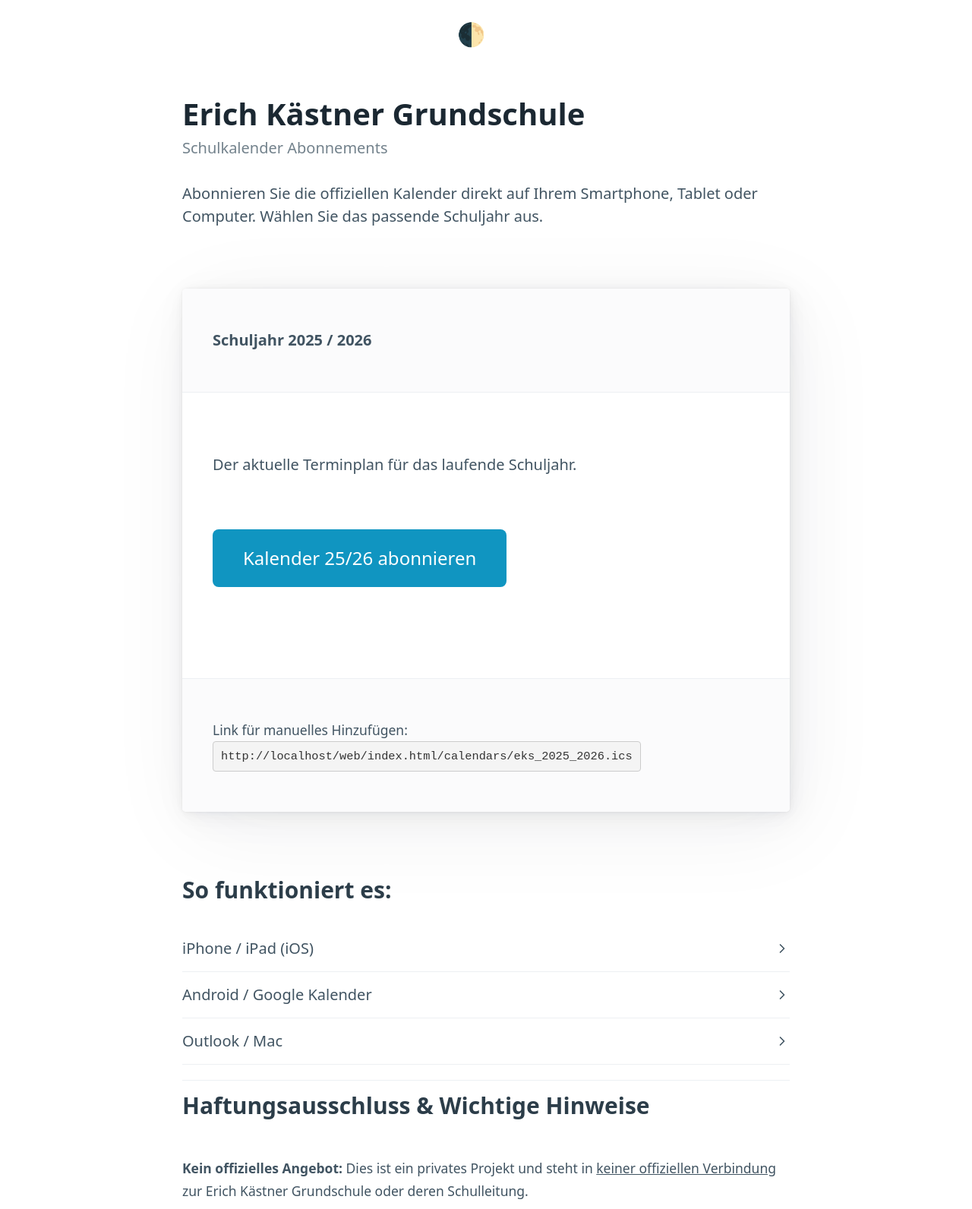
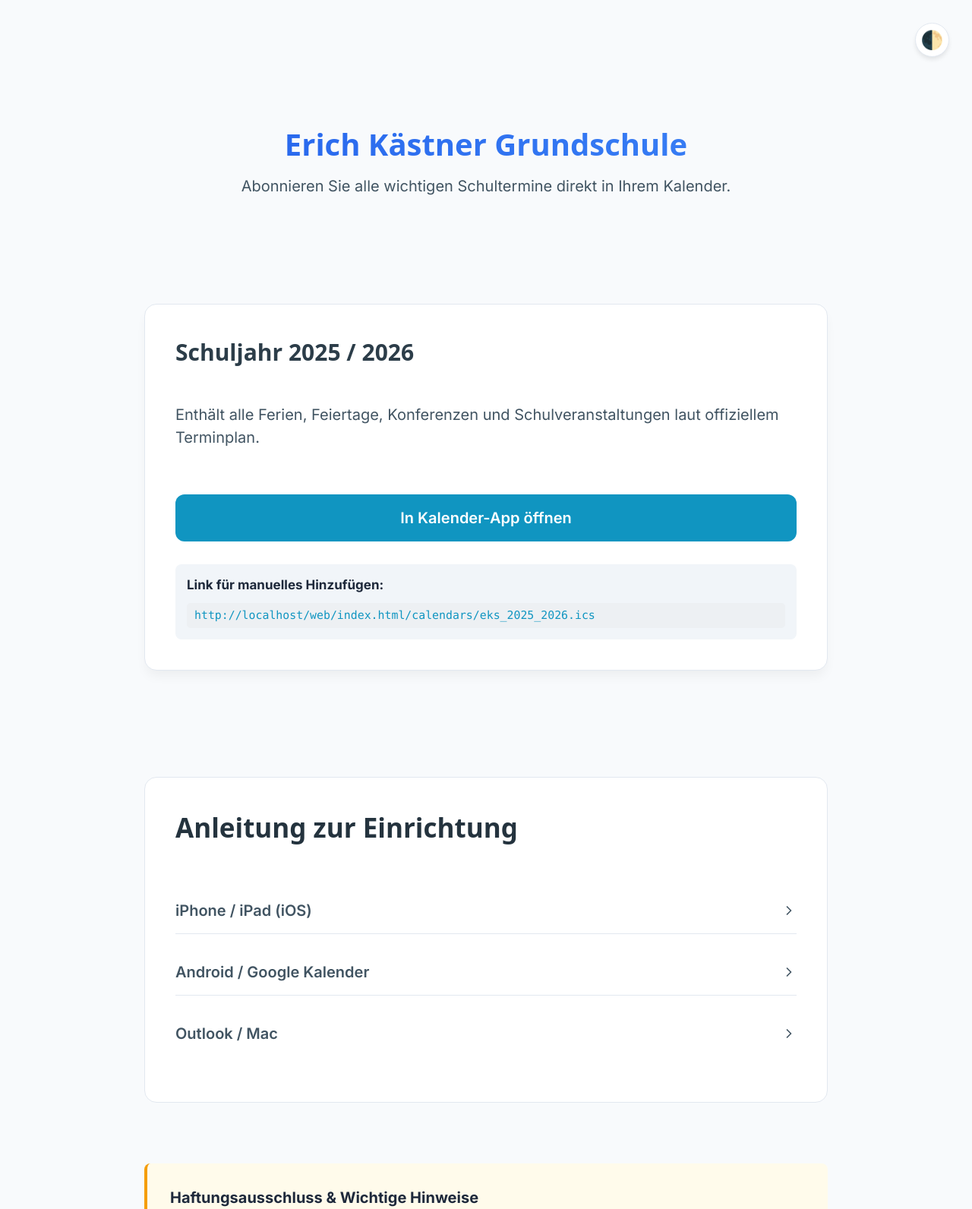
Before and after one commit to rdzotz/EKS_Kalender, a plain HTML site: page web/index.html in a window 1280 px wide. Shown: the top 1592 px of the page at 76% size. Drawn offline with nearby package versions, Linux system fonts and the light colour scheme.

Commit message:
Enhance index.html with improved styling and layout for better user experience. Updated CSS variables for light and dark themes, added a calendar grid layout, and refined the subscription button functionality. Included a new instructions section for setting up calendar subscriptions and updated the disclaimer for clarity.

```diff
--- a/web/index.html
+++ b/web/index.html
@@ -8,133 +8,270 @@
     <meta http-equiv="Expires" content="0">
     <title>Schulkalender Abonnement - Erich Kästner Grundschule</title>
     <link rel="stylesheet" href="https://cdn.jsdelivr.net/npm/@picocss/pico@1/css/pico.min.css">
+    <link rel="preconnect" href="https://fonts.googleapis.com">
+    <link rel="preconnect" href="https://fonts.gstatic.com" crossorigin>
+    <link href="https://fonts.googleapis.com/css2?family=Inter:wght@400;600;700;800&display=swap" rel="stylesheet">
     <style>
         :root {
-            --primary: #0056b3;
+            --primary: #2563eb;
+            --primary-hover: #1d4ed8;
+            --bg-light: #f8fafc;
+            --card-bg-light: #ffffff;
+            --text-light: #1e293b;
+            --border-light: #e2e8f0;
         }
         [data-theme="dark"] {
-            --primary: #3d8bff;
+            --primary: #3b82f6;
+            --primary-hover: #60a5fa;
+            --bg-dark: #0f172a;
+            --card-bg-dark: #1e293b;
+            --text-dark: #f1f5f9;
+            --border-dark: #334155;
         }
         body {
-            padding-top: 2rem;
+            background-color: var(--bg-light);
+            color: var(--text-light);
+            padding-top: 4rem;
+            padding-bottom: 4rem;
             transition: background-color 0.3s ease, color 0.3s ease;
+            font-family: 'Inter', -apple-system, BlinkMacSystemFont, "Segoe UI", Roboto, Helvetica, Arial, sans-serif;
+        }
+        [data-theme="dark"] body {
+            background-color: var(--bg-dark);
+            color: var(--text-dark);
         }
         .container {
-            max-width: 800px;
+            max-width: 900px;
+        }
+        header.main-header {
+            text-align: center;
+            margin-bottom: 3rem;
+        }
+        header.main-header h1 {
+            font-weight: 800;
+            margin-bottom: 0.5rem;
+            background: linear-gradient(to right, #2563eb, #3b82f6);
+            -webkit-background-clip: text;
+            -webkit-text-fill-color: transparent;
         }
         .theme-toggle {
-            position: absolute;
-            top: 1rem;
-            right: 1rem;
+            position: fixed;
+            top: 1.5rem;
+            right: 1.5rem;
             cursor: pointer;
-            border: none;
-            background: none;
+            border: 1px solid var(--border-light);
+            background: var(--card-bg-light);
+            border-radius: 50%;
+            width: 45px;
+            height: 45px;
+            display: flex;
+            align-items: center;
+            justify-content: center;
+            font-size: 1.2rem;
+            box-shadow: 0 4px 6px -1px rgb(0 0 0 / 0.1);
+            transition: all 0.2s;
+            z-index: 100;
+        }
+        [data-theme="dark"] .theme-toggle {
+            background: var(--card-bg-dark);
+            border-color: var(--border-dark);
+        }
+        .theme-toggle:hover {
+            transform: scale(1.1);
+        }
+        .calendar-grid {
+            display: grid;
+            grid-template-columns: repeat(auto-fit, minmax(350px, 1fr));
+            gap: 2rem;
+            margin-bottom: 3rem;
+        }
+        article.calendar-card {
+            background: var(--card-bg-light);
+            border: 1px solid var(--border-light);
+            border-radius: 16px;
+            padding: 2rem;
+            box-shadow: 0 10px 15px -3px rgb(0 0 0 / 0.05);
+            transition: transform 0.2s;
+            display: flex;
+            flex-direction: column;
+            justify-content: space-between;
+        }
+        [data-theme="dark"] article.calendar-card {
+            background: var(--card-bg-dark);
+            border-color: var(--border-dark);
+        }
+        article.calendar-card:hover {
+            transform: translateY(-4px);
+        }
+        article.calendar-card h3 {
+            margin-top: 0;
             font-size: 1.5rem;
-            padding: 0.5rem;
-            line-height: 1;
+            font-weight: 700;
         }
         .subscribe-btn {
             background-color: var(--primary);
-            color: white;
-            font-size: 1.2rem;
-            padding: 1rem 2rem;
-            border-radius: 8px;
+            color: white !important;
+            font-weight: 600;
+            text-align: center;
+            padding: 0.8rem 1.5rem;
+            border-radius: 12px;
             text-decoration: none;
-            display: inline-block;
-            margin: 2rem 0;
-            transition: background-color 0.3s ease;
+            display: block;
+            margin: 1.5rem 0;
+            transition: all 0.2s;
+            border: none;
         }
         .subscribe-btn:hover {
-            background-color: #004494;
+            background-color: var(--primary-hover);
+            transform: scale(1.02);
         }
-        [data-theme="dark"] .subscribe-btn:hover {
-            background-color: #2a6fcf;
+        .copy-link-wrapper {
+            background: #f1f5f9;
+            padding: 0.75rem;
+            border-radius: 8px;
+            font-size: 0.85rem;
+            position: relative;
         }
-        .instructions {
-            text-align: left;
-            margin-top: 2rem;
+        [data-theme="dark"] .copy-link-wrapper {
+            background: #0f172a;
         }
         .copy-link {
-            background: #f4f4f4;
-            color: #333;
-            padding: 0.5rem;
-            border: 1px solid #ccc;
-            border-radius: 4px;
-            font-family: monospace;
+            font-family: ui-monospace, SFMono-Regular, Menlo, Monaco, Consolas, monospace;
             word-break: break-all;
+            display: block;
+            margin-top: 0.5rem;
+            color: var(--primary);
         }
-        [data-theme="dark"] .copy-link {
-            background: #2b3137;
-            color: #e6edf3;
-            border-color: #444;
+        .instructions-section {
+            background: var(--card-bg-light);
+            border: 1px solid var(--border-light);
+            border-radius: 16px;
+            padding: 2rem;
+            margin-top: 3rem;
+        }
+        [data-theme="dark"] .instructions-section {
+            background: var(--card-bg-dark);
+            border-color: var(--border-dark);
+        }
+        details {
+            border-bottom: 1px solid var(--border-light);
+            padding: 1rem 0;
+        }
+        [data-theme="dark"] details {
+            border-color: var(--border-dark);
+        }
+        details:last-of-type {
+            border-bottom: none;
+        }
+        summary {
+            font-weight: 600;
+            cursor: pointer;
+            list-style: none;
+            display: flex;
+            justify-content: space-between;
+            align-items: center;
+        }
+        summary::after {
+            content: "→";
+            transition: transform 0.2s;
+        }
+        details[open] summary::after {
+            transform: rotate(90deg);
+        }
+        .disclaimer-box {
+            background: #fffbeb;
+            border-left: 4px solid #f59e0b;
+            padding: 1.5rem;
+            border-radius: 8px;
+            margin-top: 4rem;
+        }
+        [data-theme="dark"] .disclaimer-box {
+            background: #451a03;
+            border-left-color: #d97706;
+            color: #fef3c7;
+        }
+        footer {
+            text-align: center;
+            margin-top: 4rem;
+            padding-top: 2rem;
+            border-top: 1px solid var(--border-light);
+            font-size: 0.9rem;
+            color: #64748b;
+        }
+        [data-theme="dark"] footer {
+            border-color: var(--border-dark);
         }
     </style>
 </head>
 <body>
     <button class="theme-toggle" id="theme-toggle" title="Farbschema wechseln">🌓</button>
     <main class="container">
-        <hgroup>
+        <header class="main-header">
             <h1>Erich Kästner Grundschule</h1>
-            <h2>Schulkalender Abonnements</h2>
-        </hgroup>
+            <p>Abonnieren Sie alle wichtigen Schultermine direkt in Ihrem Kalender.</p>
+        </header>
 
-        <p>Abonnieren Sie die offiziellen Kalender direkt auf Ihrem Smartphone, Tablet oder Computer. Wählen Sie das passende Schuljahr aus.</p>
+        <div class="calendar-grid">
+            <article class="calendar-card">
+                <div>
+                    <h3>Schuljahr 2025 / 2026</h3>
+                    <p>Enthält alle Ferien, Feiertage, Konferenzen und Schulveranstaltungen laut offiziellem Terminplan.</p>
+                </div>
+                <div>
+                    <a href="#" class="subscribe-btn" data-calendar="eks_2025_2026.ics">In Kalender-App öffnen</a>
+                    <div class="copy-link-wrapper">
+                        <strong>Link für manuelles Hinzufügen:</strong>
+                        <code class="copy-link">-- wird geladen --</code>
+                    </div>
+                </div>
+            </article>
 
-        <div class="calendar-selection">
-            <article>
-                <header><strong>Schuljahr 2025 / 2026</strong></header>
-                <p>Der aktuelle Terminplan für das laufende Schuljahr.</p>
-                <a href="webcal://rdzotz.github.io/EKS_Kalender/calendars/eks_2025_2026.ics" class="subscribe-btn" data-calendar="eks_2025_2026.ics">Kalender 25/26 abonnieren</a>
-                <footer>
-                    <small>Link für manuelles Hinzufügen:<br>
-                    <code class="copy-link">https://rdzotz.github.io/EKS_Kalender/calendars/eks_2025_2026.ics</code></small>
-                </footer>
-            </article>
+            <!-- Future calendar slots will look great here -->
         </div>
 
-        <div class="instructions">
-            <h3>So funktioniert es:</h3>
+        <section class="instructions-section">
+            <h2>Anleitung zur Einrichtung</h2>
             <details>
                 <summary>iPhone / iPad (iOS)</summary>
-                <ol>
-                    <li>Klicken Sie oben auf den Button.</li>
-                    <li>Bestätigen Sie mit "Abonnieren".</li>
-                    <li>Der Kalender erscheint nun in Ihrer Kalender-App.</li>
-                </ol>
+                <div style="padding-top: 1rem;">
+                    <ol>
+                        <li>Tippen Sie oben auf <strong>"In Kalender-App öffnen"</strong>.</li>
+                        <li>Ihr Gerät fragt, ob Sie den Kalender abonnieren möchten. Bestätigen Sie dies.</li>
+                        <li>Der Kalender wird nun automatisch in Ihrer Apple Kalender-App aktualisiert.</li>
+                    </ol>
+                </div>
             </details>
             <details>
                 <summary>Android / Google Kalender</summary>
-                <ol>
-                    <li>Kopieren Sie diesen Link: <br><span class="copy-link">https://rdzotz.github.io/EKS_Kalender/school-calendar.ics</span></li>
-                    <li>Öffnen Sie <a href="https://calendar.google.com" target="_blank">Google Calendar</a> im Browser.</li>
-                    <li>Klicken Sie links bei "Andere Kalender" auf das <strong>+</strong> Zeichen.</li>
-                    <li>Wählen Sie "Per URL".</li>
-                    <li>Fügen Sie den Link ein und klicken Sie auf "Kalender hinzufügen".</li>
-                </ol>
+                <div style="padding-top: 1rem;">
+                    <ol>
+                        <li>Kopieren Sie den oben stehenden <strong>manuellen Link</strong>.</li>
+                        <li>Öffnen Sie <a href="https://calendar.google.com" target="_blank">Google Calendar</a> am Computer.</li>
+                        <li>Klicken Sie links bei "Andere Kalender" auf das <strong>+</strong> Symbol.</li>
+                        <li>Wählen Sie <strong>"Per URL"</strong> und fügen Sie den kopierten Link ein.</li>
+                    </ol>
+                </div>
             </details>
             <details>
                 <summary>Outlook / Mac</summary>
-                <ol>
-                    <li>Klicken Sie oben auf den Button oder fügen Sie den Link als "Abonnement" in Ihrer Kalender-Software hinzu.</li>
-                </ol>
+                <div style="padding-top: 1rem;">
+                    <p>Klicken Sie auf den Button oder fügen Sie den manuellen Link als "Neues Kalenderabonnement" hinzu.</p>
+                </div>
             </details>
-        </div>
-
-        <hr>
-        <section class="disclaimer">
-            <h3>Haftungsausschluss & Wichtige Hinweise</h3>
-            <p><small><strong>Kein offizielles Angebot:</strong> Dies ist ein privates Projekt und steht in <u>keiner offiziellen Verbindung</u> zur Erich Kästner Grundschule oder deren Schulleitung.</small></p>
-            <p><small>Dieser Kalender wird automatisiert aus den öffentlich zugänglichen PDF-Dokumenten der Schule erstellt. Wir übernehmen keine Gewähr für die Richtigkeit, Vollständigkeit oder Aktualität der bereitgestellten Informationen. Maßgeblich sind immer die offiziellen Aushänge und Mitteilungen der Schulleitung.</small></p>
-            <p><small>Sollten Ihnen Fehler auffallen oder Informationen fehlen, freuen wir uns über Ihre Mithilfe: Sie können direkt im GitHub-Repository einen <strong>Pull Request</strong> mit Korrekturen einreichen oder ein <strong>Issue</strong> eröffnen.</small></p>
-            <a href="https://github.com/rdzotz/EKS_Kalender" class="secondary outline" target="_blank">Zum GitHub Repository</a>
         </section>
 
-        <hr>
+        <section class="disclaimer-box">
+            <strong>Haftungsausschluss & Wichtige Hinweise</strong>
+            <p style="margin: 0.5rem 0 0 0; font-size: 0.9rem;">
+                Dies ist ein privates Projekt ohne offizielle Verbindung zur Schulleitung.
+                Die Daten werden automatisiert erstellt. Maßgeblich sind immer die offiziellen Aushänge der Schule.
+                Fehler gefunden? <a href="https://github.com/rdzotz/EKS_Kalender" target="_blank">Helfen Sie mit auf GitHub</a>.
+            </p>
+        </section>
+
         <footer>
-            <small>
-                Zuletzt aktualisiert: <span id="last-updated">--</span><br>
-                Projekt auf <a href="https://github.com/rdzotz/EKS_Kalender">GitHub</a>
-            </small>
+            <p>Zuletzt aktualisiert: <span id="last-updated">--</span></p>
+            <p><a href="https://github.com/rdzotz/EKS_Kalender">Quellcode auf GitHub</a></p>
         </footer>
     </main>
 
@@ -143,7 +280,6 @@
         const themeToggle = document.getElementById('theme-toggle');
         const html = document.documentElement;
 
-        // Check for saved theme or system preference
         const savedTheme = localStorage.getItem('theme');
         const systemPrefersDark = window.matchMedia('(prefers-color-scheme: dark)').matches;
 
@@ -156,7 +292,6 @@
         themeToggle.addEventListener('click', () => {
             const currentTheme = html.getAttribute('data-theme');
             const newTheme = currentTheme === 'dark' ? 'light' : 'dark';
-
             html.setAttribute('data-theme', newTheme);
             localStorage.setItem('theme', newTheme);
         });
@@ -169,28 +304,18 @@
             const baseWebcal = "webcal://" + window.location.host + currentPath + "calendars/";
             const baseHttps = window.location.origin + currentPath + "calendars/";
 
-            // Update all calendar cards
             document.querySelectorAll('.subscribe-btn[data-calendar]').forEach(btn => {
                 const calFile = btn.getAttribute('data-calendar');
                 btn.href = baseWebcal + calFile;
 
-                // Find the associated copy-link in the same article
                 const card = btn.closest('article');
                 if (card) {
                     const copyLink = card.querySelector('.copy-link');
                     if (copyLink) copyLink.textContent = baseHttps + calFile;
                 }
             });
-
-            // Update the general instruction link
-            const firstCal = document.querySelector('.subscribe-btn[data-calendar]')?.getAttribute('data-calendar');
-            if (firstCal) {
-                const instrLink = document.querySelector('.instructions .copy-link');
-                if (instrLink) instrLink.textContent = baseHttps + firstCal;
-            }
         }
 
-        // Run immediately and also on load to be safe
         updateLinks();
         window.addEventListener('load', updateLinks);
     </script>
```
